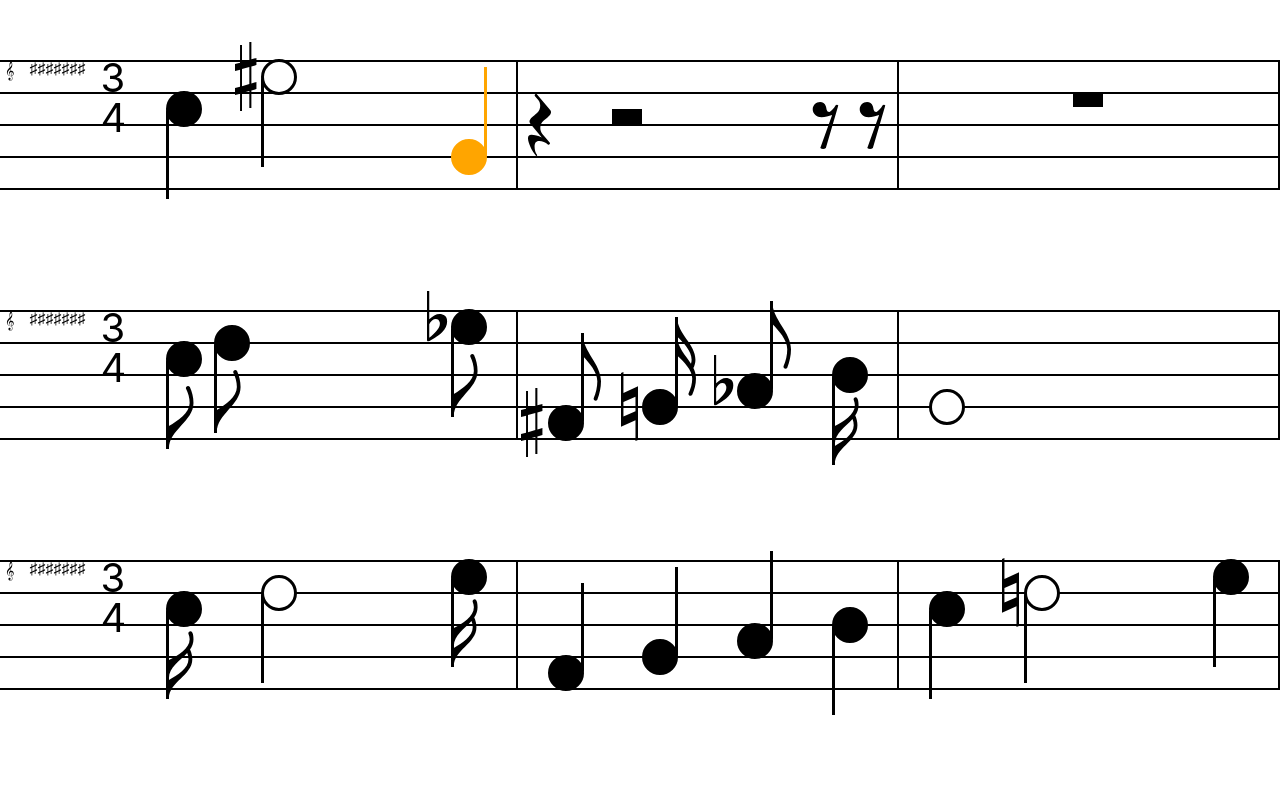
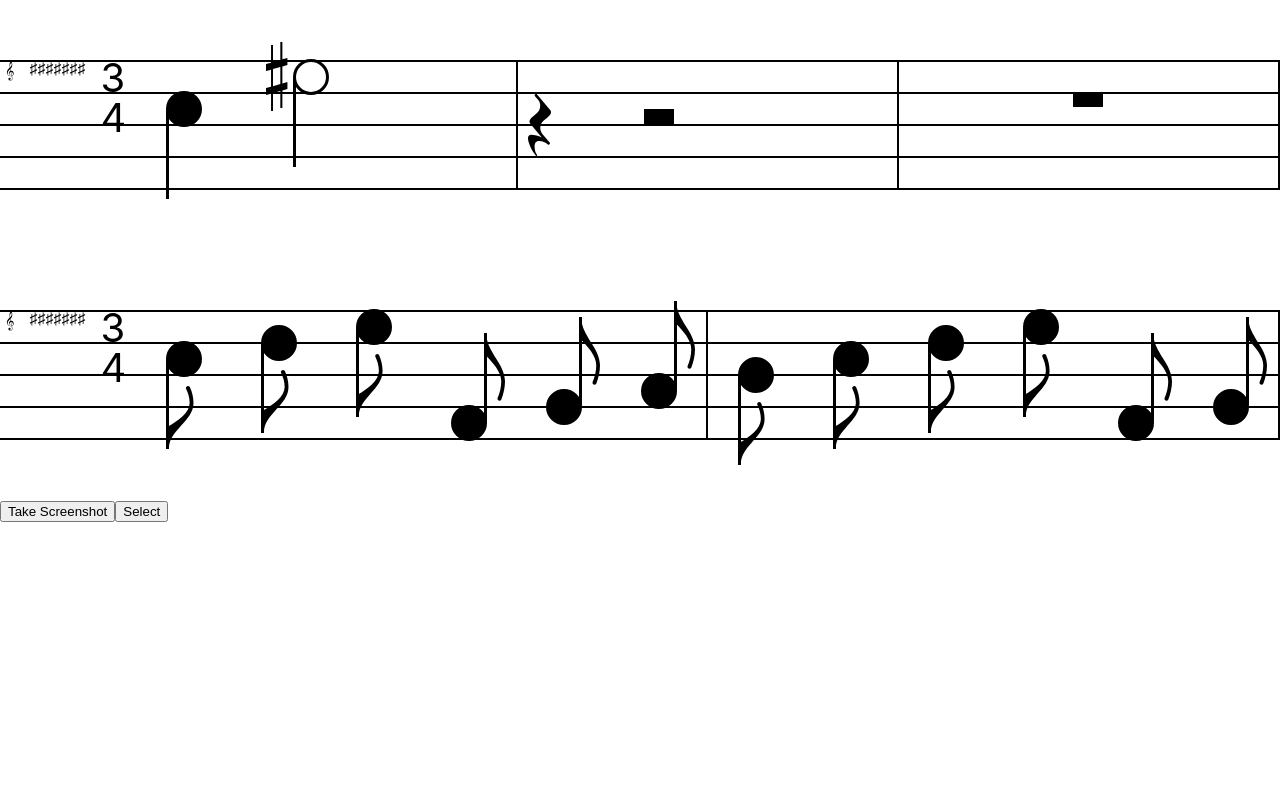
Before and after one commit to oboyle-matthew/sheet-music, a React (Create React App) app: page / in a window 1280 px wide. Shown: the top 790 px of the page. Built offline with nearby package versions, Linux system fonts and the light colour scheme.

Commit message:
Updating positions of notes for different time signatures

```diff
--- a/src/components/score/Bar.js
+++ b/src/components/score/Bar.js
@@ -19,7 +19,7 @@ const click = (event) => {
 }
 
 function LineInfo(props) {
-    const { lineWidth, gapBetweenLines, width } = props;
+    const { lineWidth, gapBetweenLines, width, timeSig } = props;
     return (
         <BarContainer onClick={click} width={width} gapBetweenLines={gapBetweenLines} lineWidth={lineWidth}>
             {/*{props.notes.map(note => (*/}
@@ -30,8 +30,8 @@ function LineInfo(props) {
                 {/*</div>)*/}
             {/*)}*/}
             {props.notes.map(note => (
-                note.pitch === 'rest' ? <RestReader gapBetweenLines={gapBetweenLines} lineWidth={lineWidth} note={note} /> :
-                    <NoteReader gapBetweenLines={gapBetweenLines} lineWidth={lineWidth} note={note} />
+                note.pitch === 'rest' ? <RestReader timeSig={timeSig} gapBetweenLines={gapBetweenLines} lineWidth={lineWidth} note={note} /> :
+                    <NoteReader timeSig={timeSig} gapBetweenLines={gapBetweenLines} lineWidth={lineWidth} note={note} />
             ))}
         </BarContainer>
     );
--- a/src/components/score/Score.js
+++ b/src/components/score/Score.js
@@ -6,6 +6,7 @@ import jsPDF from "jspdf";
 const lineWidth = 2;
 const gapBetweenLines = 30;
 const linesPerPageOfPdf = 3;
+const timeSig = 3/4;
 
 const takeScreenshot = () => {
     var node = document.getElementById('download');
@@ -59,105 +60,110 @@ const testNotes = [
     [
         {"pitch": "C", "octave": 3, "type": "eighth", "length": {"8n": 1}, "position": "0:0:0"},
         {"pitch": "D", "octave": 3, "type": "eighth", "length": {"8n": 1}, "position": "0:0:2"},
-        {"pitch": "E", "octave": 3, "accidental": "flat", "type": "eighth", "length": {"4n": 1}, "position": "0:3:0"},
+        {"pitch": "E", "octave": 3, "type": "eighth", "length": {"8n": 1}, "position": "0:1:0"},
+        {"pitch": "F", "octave": 3, "type": "eighth", "length": {"8n": 1}, "position": "0:1:2"},
+        {"pitch": "G", "octave": 3, "type": "eighth", "length": {"8n": 1}, "position": "0:2:0"},
+        {"pitch": "A", "octave": 3, "type": "eighth", "length": {"8n": 1}, "position": "0:2:2"},
     ],
     [
-        {"pitch": "F", "octave": 3, "accidental": "sharp", "type": "eighth", "length": {"4n": 1}, "position": "0:0:0"},
-        {"pitch": "G", "octave": 3, "accidental": "natural", "type": "sixteenth", "length": {"4n": 1}, "position": "0:1:0"},
-        {"pitch": "A", "octave": 3, "accidental": "flat", "type": "eighth", "length": {"4n": 1}, "position": "0:2:0"},
-        {"pitch": "B", "octave": 3, "type": "sixteenth", "length": {"4n": 1}, "position": "0:3:0"},
+        {"pitch": "B", "octave": 4, "type": "eighth", "length": {"8n": 1}, "position": "1:0:0"},
+        {"pitch": "C", "octave": 4, "type": "eighth", "length": {"8n": 1}, "position": "1:0:2"},
+        {"pitch": "D", "octave": 4, "type": "eighth", "length": {"8n": 1}, "position": "1:1:0"},
+        {"pitch": "E", "octave": 4, "type": "eighth", "length": {"8n": 1}, "position": "1:1:2"},
+        {"pitch": "F", "octave": 4, "type": "eighth", "length": {"8n": 1}, "position": "1:2:0"},
+        {"pitch": "G", "octave": 4, "type": "eighth", "length": {"8n": 1}, "position": "1:2:2"},
     ],
-    [
-        {"pitch": "G", "octave": 3, "type": "whole", "length": {"1m": 1}, "position": "1:0:0"},
-    ],
-    [
-        {"pitch": "C", "octave": 3, "type": "sixteenth", "length": {"4n": 4}, "position": "0:0:0"},
-        {"pitch": "D", "octave": 3, "accidental": "eighth", "type": "half", "length": {"4n": 2}, "position": "0:1:0"},
-        {"pitch": "E", "octave": 3, "type": "sixteenth", "length": {"4n": 1}, "position": "0:3:0"},
-    ],
-    [
-        {"pitch": "F", "octave": 3, "type": "quarter", "length": {"4n": 1}, "position": "0:0:0"},
-        {"pitch": "G", "octave": 3, "type": "quarter", "length": {"4n": 1}, "position": "0:1:0"},
-        {"pitch": "A", "octave": 3, "type": "quarter", "length": {"4n": 1}, "position": "0:2:0"},
-        {"pitch": "B", "octave": 3, "type": "quarter", "length": {"4n": 1}, "position": "0:3:0"},
-    ],
-    [
-        {"pitch": "C", "octave": 3, "type": "quarter", "length": {"4n": 4}, "position": "0:0:0"},
-        {"pitch": "D", "octave": 3, "accidental": "natural", "type": "half", "length": {"4n": 2}, "position": "0:1:0"},
-        {"pitch": "E", "octave": 3, "type": "quarter", "length": {"4n": 1}, "position": "0:3:0"},
-    ],
-    [
-        {"pitch": "F", "octave": 3, "type": "quarter", "length": {"4n": 1}, "position": "0:0:0"},
-        {"pitch": "G", "octave": 3, "accidental": "flat", "type": "quarter", "length": {"4n": 1}, "position": "0:1:0"},
-        {"pitch": "A", "octave": 3, "type": "quarter", "length": {"4n": 1}, "position": "0:2:0"},
-        {"pitch": "B", "octave": 3, "type": "quarter", "length": {"4n": 1}, "position": "0:3:0"},
-    ],
-    [
-        {"pitch": "C", "octave": 3, "type": "quarter", "length": {"16n": 4}, "position": "0:0:0"},
-        {"pitch": "E", "octave": 3, "accidental": "sharp", "type": "half", "length": {"4n": 2}, "position": "0:1:0"},
-        {"pitch": "G", "octave": 3, "type": "quarter", "length": {"4n": 1}, "position": "0:3:0"},
-    ],
-    [
-        {"pitch": "C", "octave": 4, "type": "quarter", "length": {"4n": 1}, "position": "1:0:0"},
-    ],
-    [
-        {"pitch": "C", "octave": 3, "type": "quarter", "length": {"4n": 4}, "position": "0:0:0"},
-        {"pitch": "D", "octave": 3, "accidental": "sharp", "type": "half", "length": {"4n": 2}, "position": "0:1:0"},
-        {"pitch": "E", "octave": 3, "type": "quarter", "length": {"4n": 1}, "position": "0:3:0"},
-    ],
-    [
-        {"pitch": "F", "octave": 3, "type": "quarter", "length": {"4n": 1}, "position": "0:0:0"},
-        {"pitch": "G", "octave": 3, "type": "quarter", "length": {"4n": 1}, "position": "0:1:0"},
-        {"pitch": "A", "octave": 3, "type": "quarter", "length": {"4n": 1}, "position": "0:2:0"},
-        {"pitch": "B", "octave": 3, "type": "quarter", "length": {"4n": 1}, "position": "0:3:0"},
-    ],
-    [
-        {"pitch": "G", "octave": 3, "type": "quarter", "length": {"1m": 1}, "position": "1:0:0"},
-    ],
-    [
-        {"pitch": "C", "octave": 3, "type": "quarter", "length": {"16n": 4}, "position": "0:0:0"},
-        {"pitch": "E", "octave": 3, "accidental": "sharp", "type": "half", "length": {"4n": 2}, "position": "0:1:0"},
-        {"pitch": "G", "octave": 3, "type": "quarter", "length": {"4n": 1}, "position": "0:3:0"},
-    ],
-    [
-        {"pitch": "C", "octave": 4, "type": "quarter", "length": {"4n": 1}, "position": "1:0:0"},
-    ],
-    [
-        {"pitch": "C", "octave": 3, "type": "quarter", "length": {"4n": 4}, "position": "0:0:0"},
-        {"pitch": "D", "octave": 3, "accidental": "sharp", "type": "half", "length": {"4n": 2}, "position": "0:1:0"},
-        {"pitch": "E", "octave": 3, "type": "quarter", "length": {"4n": 1}, "position": "0:3:0"},
-    ],
-    [
-        {"pitch": "F", "octave": 3, "type": "quarter", "length": {"4n": 1}, "position": "0:0:0"},
-        {"pitch": "G", "octave": 3, "type": "quarter", "length": {"4n": 1}, "position": "0:1:0"},
-        {"pitch": "A", "octave": 3, "type": "quarter", "length": {"4n": 1}, "position": "0:2:0"},
-        {"pitch": "B", "octave": 3, "type": "quarter", "length": {"4n": 1}, "position": "0:3:0"},
-    ],
-    [
-        {"pitch": "G", "octave": 3, "type": "quarter", "length": {"1m": 1}, "position": "1:0:0"},
-    ],
-    [
-        {"pitch": "C", "octave": 3, "type": "quarter", "length": {"16n": 4}, "position": "0:0:0"},
-        {"pitch": "E", "octave": 3, "accidental": "sharp", "type": "half", "length": {"4n": 2}, "position": "0:1:0"},
-        {"pitch": "G", "octave": 3, "type": "quarter", "length": {"4n": 1}, "position": "0:3:0"},
-    ],
-    [
-        {"pitch": "C", "octave": 4, "type": "quarter", "length": {"4n": 1}, "position": "1:0:0"},
-    ],
-    [
-        {"pitch": "C", "octave": 3, "type": "quarter", "length": {"4n": 4}, "position": "0:0:0"},
-        {"pitch": "D", "octave": 3, "accidental": "sharp", "type": "half", "length": {"4n": 2}, "position": "0:1:0"},
-        {"pitch": "E", "octave": 3, "type": "quarter", "length": {"4n": 1}, "position": "0:3:0"},
-    ],
-    [
-        {"pitch": "F", "octave": 3, "type": "quarter", "length": {"4n": 1}, "position": "0:0:0"},
-        {"pitch": "G", "octave": 3, "type": "quarter", "length": {"4n": 1}, "position": "0:1:0"},
-        {"pitch": "A", "octave": 3, "type": "quarter", "length": {"4n": 1}, "position": "0:2:0"},
-        {"pitch": "B", "octave": 3, "type": "quarter", "length": {"4n": 1}, "position": "0:3:0"},
-    ],
-    [
-        {"pitch": "G", "octave": 3, "type": "quarter", "length": {"1m": 1}, "position": "1:0:0"},
-    ],
+    // [
+    //     {"pitch": "G", "octave": 3, "type": "whole", "length": {"1m": 1}, "position": "1:0:0"},
+    // ],
+    // [
+    //     {"pitch": "C", "octave": 3, "type": "sixteenth", "length": {"4n": 4}, "position": "0:0:0"},
+    //     {"pitch": "D", "octave": 3, "accidental": "eighth", "type": "half", "length": {"4n": 2}, "position": "0:1:0"},
+    //     {"pitch": "E", "octave": 3, "type": "sixteenth", "length": {"4n": 1}, "position": "0:3:0"},
+    // ],
+    // [
+    //     {"pitch": "F", "octave": 3, "type": "quarter", "length": {"4n": 1}, "position": "0:0:0"},
+    //     {"pitch": "G", "octave": 3, "type": "quarter", "length": {"4n": 1}, "position": "0:1:0"},
+    //     {"pitch": "A", "octave": 3, "type": "quarter", "length": {"4n": 1}, "position": "0:2:0"},
+    //     {"pitch": "B", "octave": 3, "type": "quarter", "length": {"4n": 1}, "position": "0:3:0"},
+    // ],
+    // [
+    //     {"pitch": "C", "octave": 3, "type": "quarter", "length": {"4n": 4}, "position": "0:0:0"},
+    //     {"pitch": "D", "octave": 3, "accidental": "natural", "type": "half", "length": {"4n": 2}, "position": "0:1:0"},
+    //     {"pitch": "E", "octave": 3, "type": "quarter", "length": {"4n": 1}, "position": "0:3:0"},
+    // ],
+    // [
+    //     {"pitch": "F", "octave": 3, "type": "quarter", "length": {"4n": 1}, "position": "0:0:0"},
+    //     {"pitch": "G", "octave": 3, "accidental": "flat", "type": "quarter", "length": {"4n": 1}, "position": "0:1:0"},
+    //     {"pitch": "A", "octave": 3, "type": "quarter", "length": {"4n": 1}, "position": "0:2:0"},
+    //     {"pitch": "B", "octave": 3, "type": "quarter", "length": {"4n": 1}, "position": "0:3:0"},
+    // ],
+    // [
+    //     {"pitch": "C", "octave": 3, "type": "quarter", "length": {"16n": 4}, "position": "0:0:0"},
+    //     {"pitch": "E", "octave": 3, "accidental": "sharp", "type": "half", "length": {"4n": 2}, "position": "0:1:0"},
+    //     {"pitch": "G", "octave": 3, "type": "quarter", "length": {"4n": 1}, "position": "0:3:0"},
+    // ],
+    // [
+    //     {"pitch": "C", "octave": 4, "type": "quarter", "length": {"4n": 1}, "position": "1:0:0"},
+    // ],
+    // [
+    //     {"pitch": "C", "octave": 3, "type": "quarter", "length": {"4n": 4}, "position": "0:0:0"},
+    //     {"pitch": "D", "octave": 3, "accidental": "sharp", "type": "half", "length": {"4n": 2}, "position": "0:1:0"},
+    //     {"pitch": "E", "octave": 3, "type": "quarter", "length": {"4n": 1}, "position": "0:3:0"},
+    // ],
+    // [
+    //     {"pitch": "F", "octave": 3, "type": "quarter", "length": {"4n": 1}, "position": "0:0:0"},
+    //     {"pitch": "G", "octave": 3, "type": "quarter", "length": {"4n": 1}, "position": "0:1:0"},
+    //     {"pitch": "A", "octave": 3, "type": "quarter", "length": {"4n": 1}, "position": "0:2:0"},
+    //     {"pitch": "B", "octave": 3, "type": "quarter", "length": {"4n": 1}, "position": "0:3:0"},
+    // ],
+    // [
+    //     {"pitch": "G", "octave": 3, "type": "quarter", "length": {"1m": 1}, "position": "1:0:0"},
+    // ],
+    // [
+    //     {"pitch": "C", "octave": 3, "type": "quarter", "length": {"16n": 4}, "position": "0:0:0"},
+    //     {"pitch": "E", "octave": 3, "accidental": "sharp", "type": "half", "length": {"4n": 2}, "position": "0:1:0"},
+    //     {"pitch": "G", "octave": 3, "type": "quarter", "length": {"4n": 1}, "position": "0:3:0"},
+    // ],
+    // [
+    //     {"pitch": "C", "octave": 4, "type": "quarter", "length": {"4n": 1}, "position": "1:0:0"},
+    // ],
+    // [
+    //     {"pitch": "C", "octave": 3, "type": "quarter", "length": {"4n": 4}, "position": "0:0:0"},
+    //     {"pitch": "D", "octave": 3, "accidental": "sharp", "type": "half", "length": {"4n": 2}, "position": "0:1:0"},
+    //     {"pitch": "E", "octave": 3, "type": "quarter", "length": {"4n": 1}, "position": "0:3:0"},
+    // ],
+    // [
+    //     {"pitch": "F", "octave": 3, "type": "quarter", "length": {"4n": 1}, "position": "0:0:0"},
+    //     {"pitch": "G", "octave": 3, "type": "quarter", "length": {"4n": 1}, "position": "0:1:0"},
+    //     {"pitch": "A", "octave": 3, "type": "quarter", "length": {"4n": 1}, "position": "0:2:0"},
+    //     {"pitch": "B", "octave": 3, "type": "quarter", "length": {"4n": 1}, "position": "0:3:0"},
+    // ],
+    // [
+    //     {"pitch": "G", "octave": 3, "type": "quarter", "length": {"1m": 1}, "position": "1:0:0"},
+    // ],
+    // [
+    //     {"pitch": "C", "octave": 3, "type": "quarter", "length": {"16n": 4}, "position": "0:0:0"},
+    //     {"pitch": "E", "octave": 3, "accidental": "sharp", "type": "half", "length": {"4n": 2}, "position": "0:1:0"},
+    //     {"pitch": "G", "octave": 3, "type": "quarter", "length": {"4n": 1}, "position": "0:3:0"},
+    // ],
+    // [
+    //     {"pitch": "C", "octave": 4, "type": "quarter", "length": {"4n": 1}, "position": "1:0:0"},
+    // ],
+    // [
+    //     {"pitch": "C", "octave": 3, "type": "quarter", "length": {"4n": 4}, "position": "0:0:0"},
+    //     {"pitch": "D", "octave": 3, "accidental": "sharp", "type": "half", "length": {"4n": 2}, "position": "0:1:0"},
+    //     {"pitch": "E", "octave": 3, "type": "quarter", "length": {"4n": 1}, "position": "0:3:0"},
+    // ],
+    // [
+    //     {"pitch": "F", "octave": 3, "type": "quarter", "length": {"4n": 1}, "position": "0:0:0"},
+    //     {"pitch": "G", "octave": 3, "type": "quarter", "length": {"4n": 1}, "position": "0:1:0"},
+    //     {"pitch": "A", "octave": 3, "type": "quarter", "length": {"4n": 1}, "position": "0:2:0"},
+    //     {"pitch": "B", "octave": 3, "type": "quarter", "length": {"4n": 1}, "position": "0:3:0"},
+    // ],
+    // [
+    //     {"pitch": "G", "octave": 3, "type": "quarter", "length": {"1m": 1}, "position": "1:0:0"},
+    // ],
 ];
 
 const pitches = ['A', 'B', 'C', 'D', 'E', 'F', 'G'];
@@ -198,13 +204,13 @@ class Score extends React.Component {
 
     handleKeyPress = (event) => {
         const { notes } = this.state;
-        event.preventDefault();
 
         if(event.key === 'ArrowUp'){
+            event.preventDefault();
             const newNotes = notes.map(bar => (
                 bar.map(note => {
                     if (note.selected) {
-                        note.pitch = pitches[(pitches.indexOf(note.pitch)+1) % pitches.length];
+                        note.pitch = pitches[(pitches.indexOf(note.pitch)+pitches.length+1) % pitches.length];
                     }
                     return note;
                 })
@@ -214,10 +220,11 @@ class Score extends React.Component {
             })
         }
         if(event.key === 'ArrowDown'){
+            event.preventDefault();
             const newNotes = notes.map(bar => (
                 bar.map(note => {
                     if (note.selected) {
-                        note.pitch = pitches[(pitches.indexOf(note.pitch)-1) % pitches.length];
+                        note.pitch = pitches[(pitches.indexOf(note.pitch)+pitches.length-1) % pitches.length];
                     }
                     return note;
                 })
@@ -238,7 +245,7 @@ class Score extends React.Component {
         return (
             <div tabIndex={0} onKeyPress={this.handleKeyPress} >
                 <div id={'download'}>
-                    {splitByBar.map((bar, i) => <ScoreLine gapBetweenLines={gapBetweenLines} lineWidth={lineWidth} id={i.toString()} notes={bar} />)}
+                    {splitByBar.map((bar, i) => <ScoreLine timeSig={timeSig} gapBetweenLines={gapBetweenLines} lineWidth={lineWidth} id={i.toString()} notes={bar} />)}
                 </div>
                 <button onClick={takeScreenshot}>Take Screenshot</button>
                 <button onClick={() => this.selectNote("C", 3, "0:0:0")}>Select</button>
--- a/src/components/score/ScoreLine.js
+++ b/src/components/score/ScoreLine.js
@@ -17,12 +17,12 @@ const getRandomColor = () => {
 };
 
 function ScoreLine(props) {
-    const { lineWidth, gapBetweenLines } = props;
+    const { lineWidth, gapBetweenLines, timeSig } = props;
     return (
         <StaffContainer gapBetweenLines={gapBetweenLines} lineWidth={lineWidth} >
             <LineInfo lineWidth={lineWidth} gapBetweenLines={gapBetweenLines} />
             {props.notes.map(bar => (
-                <Bar notes={bar} lineWidth={lineWidth} gapBetweenLines={gapBetweenLines} width={100/props.notes.length} />
+                <Bar timeSig={timeSig} notes={bar} lineWidth={lineWidth} gapBetweenLines={gapBetweenLines} width={100/props.notes.length} />
             ))}
         </StaffContainer>
     )
--- a/src/components/score/notes/NoteReader.js
+++ b/src/components/score/notes/NoteReader.js
@@ -14,10 +14,12 @@ const pitchToTop = {
     "D": 1,
 };
 
-const posToPercentage = (position) => {
+const posToPercentage = (position, timeSig) => {
     const quarters = position.split(":")[1];
     const sixteenths = position.split(":")[2];
-    const left = ((parseInt(quarters) * (1/4)) + (parseInt(sixteenths) * (1/16))) * 100;
+    const numberOfSixteenthNotes = timeSig*16;
+    console.log(((parseFloat(quarters) * 4) + parseFloat(sixteenths)));
+    const left = (((parseFloat(quarters) * 4) + parseFloat(sixteenths)) / numberOfSixteenthNotes) * 100;
     return left;
 };
 
@@ -45,7 +47,7 @@ const getRandomColor = () => {
 };
 
 function NoteReader(props) {
-    const { gapBetweenLines, lineWidth, note } = props;
+    const { gapBetweenLines, lineWidth, note, timeSig} = props;
     const top = pitchToTop[note.pitch];
     let stem;
     if (top  < 4) {
@@ -54,7 +56,7 @@ function NoteReader(props) {
         stem = 'up';
     }
     const topOffset = (top/2) * gapBetweenLines + ((top+2)/2) * lineWidth;
-    const left = posToPercentage(note.position);
+    const left = posToPercentage(note.position, timeSig);
     const length = lengthToPercentage(note.length);
 
     return (
--- a/src/components/score/notes/rests/RestReader.js
+++ b/src/components/score/notes/rests/RestReader.js
@@ -2,10 +2,12 @@ import React from 'react';
 import styled from 'styled-components'
 import Rest from "./Rest";
 
-const posToPercentage = (position) => {
+const posToPercentage = (position, timeSig) => {
     const quarters = position.split(":")[1];
     const sixteenths = position.split(":")[2];
-    const left = ((parseInt(quarters) * (1/4)) + (parseInt(sixteenths) * (1/16))) * 100;
+    const numberOfSixteenthNotes = timeSig*16;
+    console.log(((parseFloat(quarters) * 4) + parseFloat(sixteenths)));
+    const left = (((parseFloat(quarters) * 4) + parseFloat(sixteenths)) / numberOfSixteenthNotes) * 100;
     return left;
 };
 
@@ -33,8 +35,8 @@ const getRandomColor = () => {
 };
 
 function RestReader(props) {
-    const { gapBetweenLines, lineWidth, note } = props;
-    const left = posToPercentage(note.position);
+    const { gapBetweenLines, lineWidth, note, timeSig } = props;
+    const left = posToPercentage(note.position, timeSig);
     const length = lengthToPercentage(note.length);
     const height = gapBetweenLines*4 + lineWidth*5;
     return (
```
